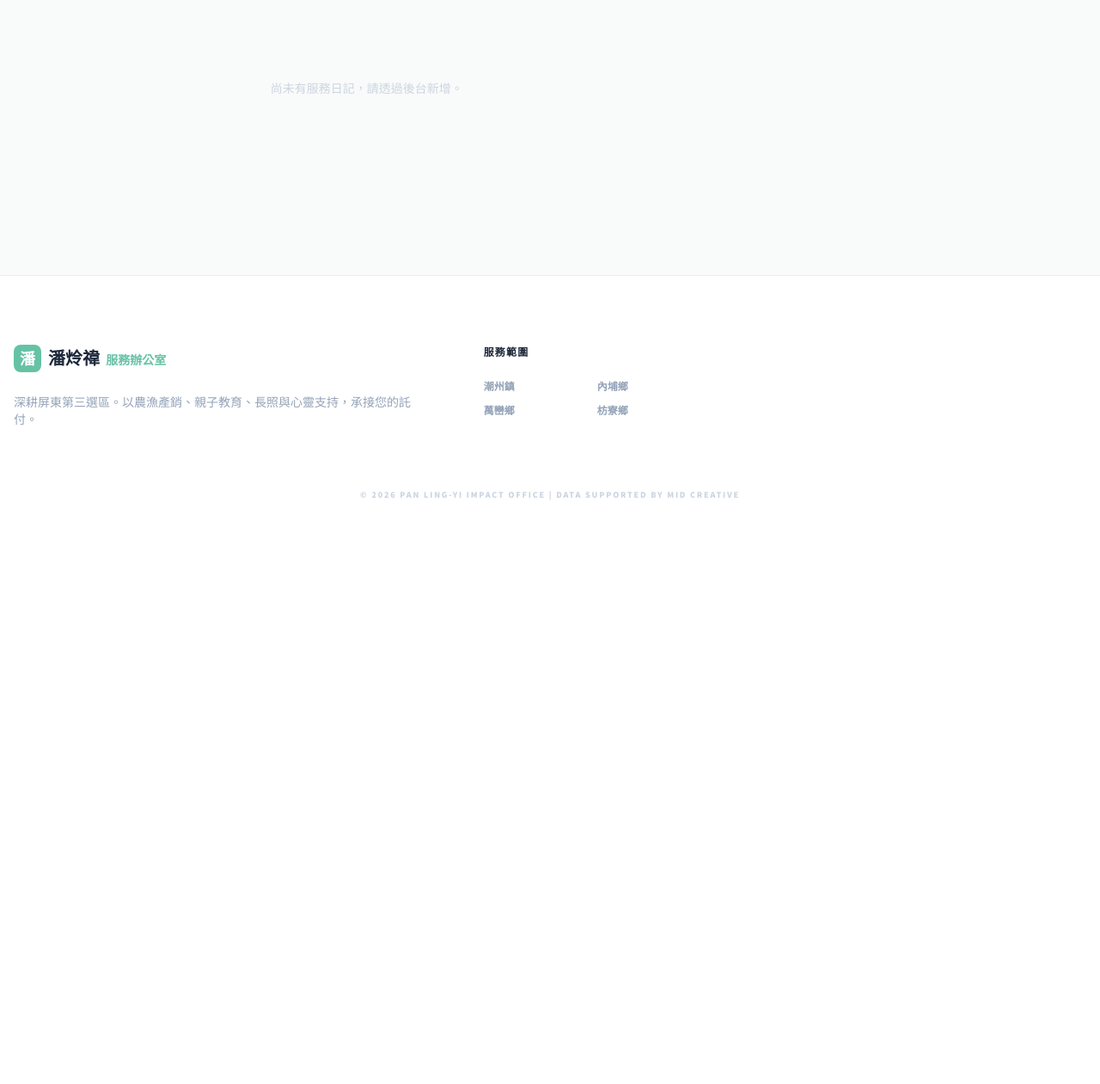
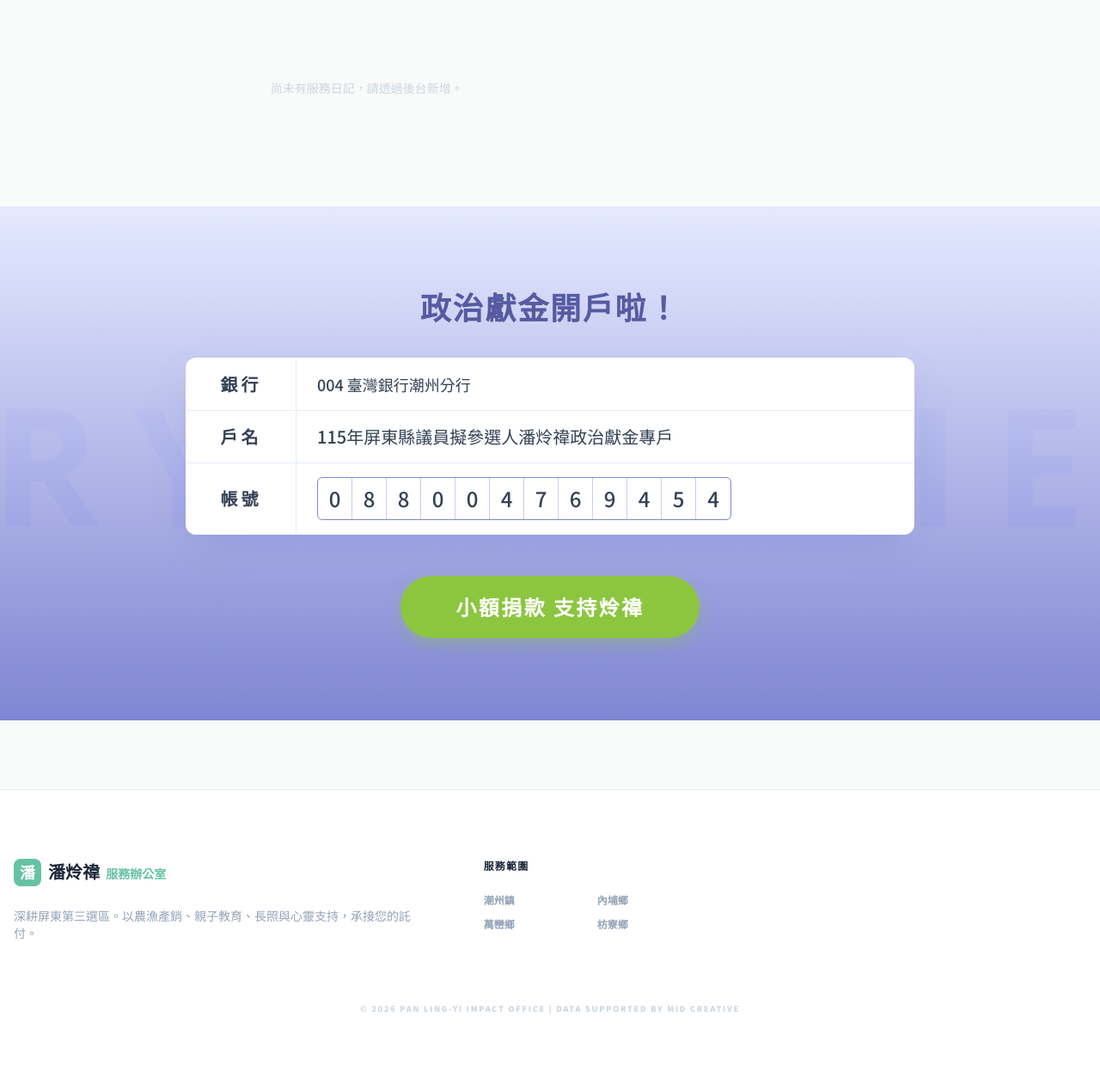
Before and after one commit to midcreative/01, a PHP site: page / in a window 1280 px wide. Shown: the part 761-2022 px from the top of the page at 86% size. Before the commit the page ends 1343 px from the top, so only its background shows below. Run offline with PHP 8.4, Linux system fonts and the light colour scheme; data comes from the database, SQL or seed files in the repository; data that the repository does not hold is empty; some libraries are stand-ins or nearby versions.

Commit message:
feat(front): add donation CTA before footer (add-donation-cta)

```diff
--- a/index.php
+++ b/index.php
@@ -392,6 +392,63 @@ ob_start();
     </div>
 </main>
 
+<!-- CTA 政治獻金 -->
+<section class="relative bg-gradient-to-b from-[#e5eaff] to-[#7f85d2] py-16 md:py-24 overflow-hidden flex flex-col items-center">
+    <!-- Watermark text -->
+    <div class="absolute inset-0 flex items-center justify-center pointer-events-none overflow-hidden select-none mix-blend-overlay">
+        <span class="text-[5rem] md:text-[9rem] lg:text-[12rem] font-black text-[#565ba1] opacity-20 whitespace-nowrap tracking-[0.2em] font-sans">CARRY THE HEART</span>
+    </div>
+
+    <div class="relative z-10 w-full max-w-4xl px-4 md:px-6 flex flex-col items-center text-center">
+        <h2 class="text-3xl md:text-4xl font-black text-[#565ba1] mb-10 tracking-wider">政治獻金開戶啦！</h2>
+
+        <div class="w-full bg-white rounded-xl shadow-[0_20px_40px_-15px_rgba(127,133,210,0.5)] border border-white/50 overflow-hidden mb-12 text-left">
+            <!-- Bank row -->
+            <div class="flex flex-col md:flex-row border-b border-[#e5eaff]">
+                <div class="md:w-32 bg-white flex items-center justify-center md:justify-center px-6 py-4 md:border-r border-[#e5eaff]">
+                    <span class="text-xl font-bold text-slate-700 tracking-[0.2em]">銀行</span>
+                </div>
+                <div class="flex-1 px-6 py-4 bg-white flex items-center justify-center md:justify-start">
+                    <span class="text-lg font-medium text-slate-700">004 臺灣銀行潮州分行</span>
+                </div>
+            </div>
+
+            <!-- Name row -->
+            <div class="flex flex-col md:flex-row border-b border-[#e5eaff]">
+                <div class="md:w-32 bg-white flex items-center justify-center md:justify-center px-6 py-4 md:border-r border-[#e5eaff]">
+                    <span class="text-xl font-bold text-slate-700 tracking-[0.2em]">戶名</span>
+                </div>
+                <div class="flex-1 px-6 py-4 bg-white flex items-center justify-center md:justify-start">
+                    <span class="text-lg md:text-xl font-medium text-slate-700">115年屏東縣議員擬參選人潘炩禕政治獻金專戶</span>
+                </div>
+            </div>
+
+            <!-- Account row -->
+            <div class="flex flex-col md:flex-row">
+                <div class="md:w-32 bg-white flex items-center justify-center md:justify-center px-6 py-4 md:border-r border-[#e5eaff]">
+                    <span class="text-xl font-bold text-slate-700 tracking-[0.2em]">帳號</span>
+                </div>
+                <div class="flex-1 px-4 py-4 md:px-6 bg-white flex items-center justify-center md:justify-start">
+                    <div class="flex border border-[#7f85d2] rounded-md overflow-hidden bg-white max-w-full overflow-x-auto">
+                        <?php
+                        $accountStr = '088004769454';
+                        for($i=0; $i<strlen($accountStr); $i++):
+                        ?>
+                        <div class="w-8 h-10 md:w-10 md:h-12 flex items-center justify-center text-xl md:text-2xl font-medium text-slate-700 <?= $i < strlen($accountStr)-1 ? 'border-r border-[#7f85d2]/40' : '' ?> shrink-0">
+                            <?= $accountStr[$i] ?>
+                        </div>
+                        <?php endfor; ?>
+                    </div>
+                </div>
+            </div>
+        </div>
+
+        <button class="bg-[#8cc63f] hover:bg-[#7db435] text-white text-xl md:text-2xl font-bold py-4 md:py-5 px-10 md:px-16 rounded-full shadow-[0_8px_20px_-5px_rgba(140,198,63,0.5)] transition-transform hover:-translate-y-1 tracking-widest flex items-center gap-3">
+            小額捐款 支持炩禕
+        </button>
+    </div>
+</section>
+
 <!-- Footer（與 demo 一致） -->
 <footer class="bg-white border-t border-[#E0F2ED] py-12 md:py-20 mt-12 md:mt-20">
     <div class="max-w-7xl mx-auto px-6 md:px-4 grid grid-cols-1 md:grid-cols-12 gap-10 md:gap-16">
```
